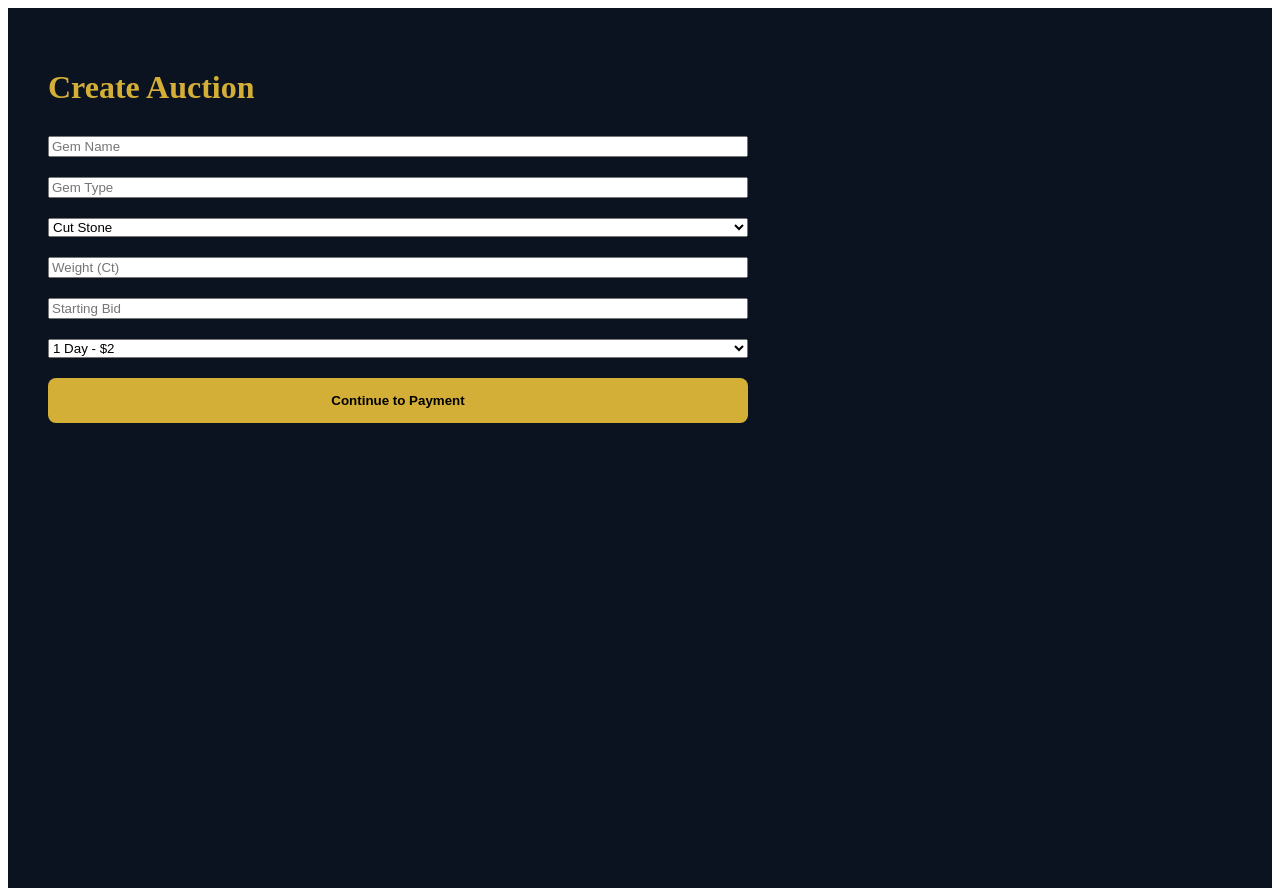
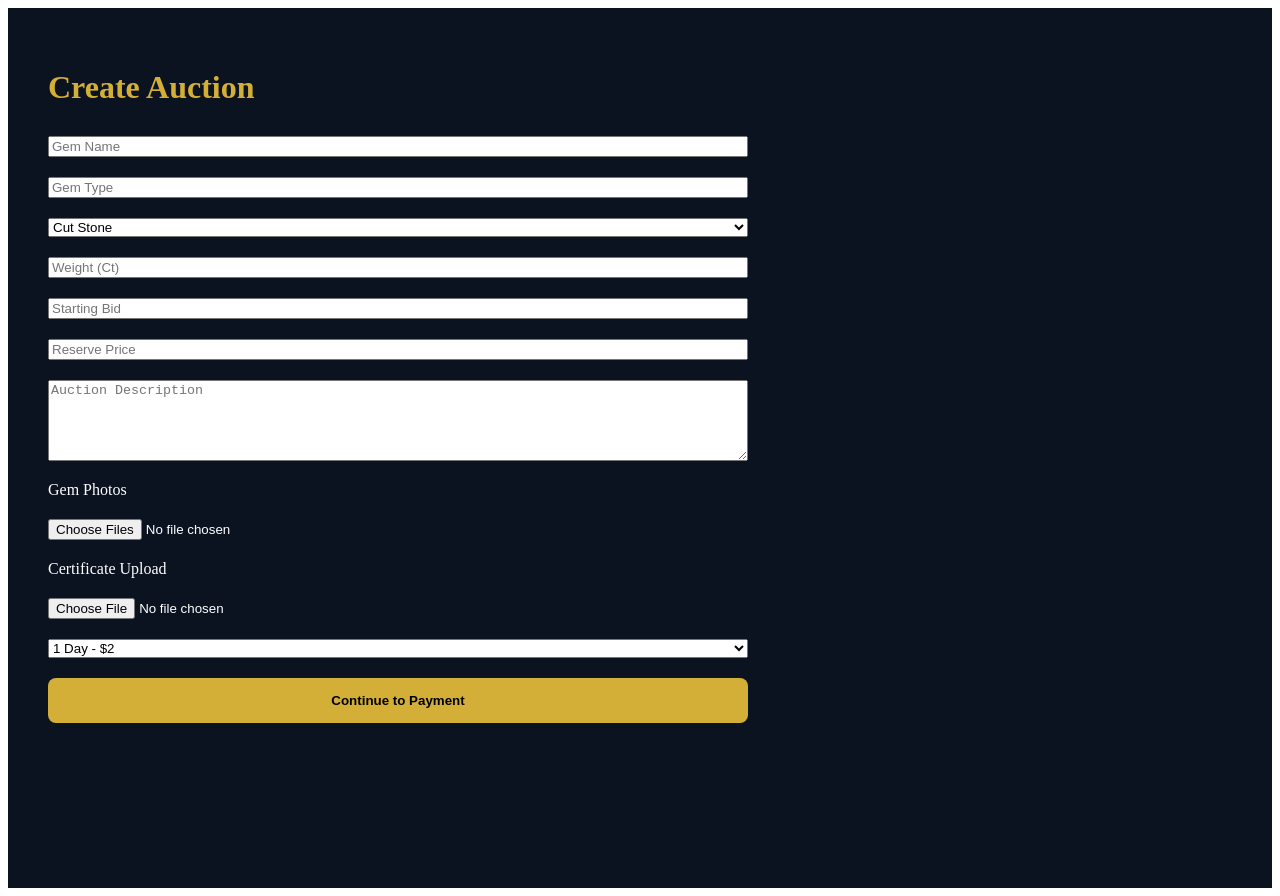
Before and after one commit to ceylongemmarket/Ceylon-gem-market, a Next.js app: page /auctions/create in a window 1280 px wide. Built offline with nearby package versions, Linux system fonts and the light colour scheme.

Commit message:
feat: upgrade create auction form

```diff
--- a/app/auctions/create/page.tsx
+++ b/app/auctions/create/page.tsx
@@ -36,7 +36,18 @@ export default function CreateAuction() {
         <input placeholder="Weight (Ct)" />
 
         <input placeholder="Starting Bid" />
+        <input placeholder="Reserve Price" />
 
+        <textarea
+        placeholder="Auction Description"
+        rows={5}
+        />
+
+        <label>Gem Photos</label>
+        <input type="file" multiple />
+
+        <label>Certificate Upload</label>
+        <input type="file" />
         <select>
           <option>1 Day - $2</option>
           <option>2 Days - $3</option>
```
